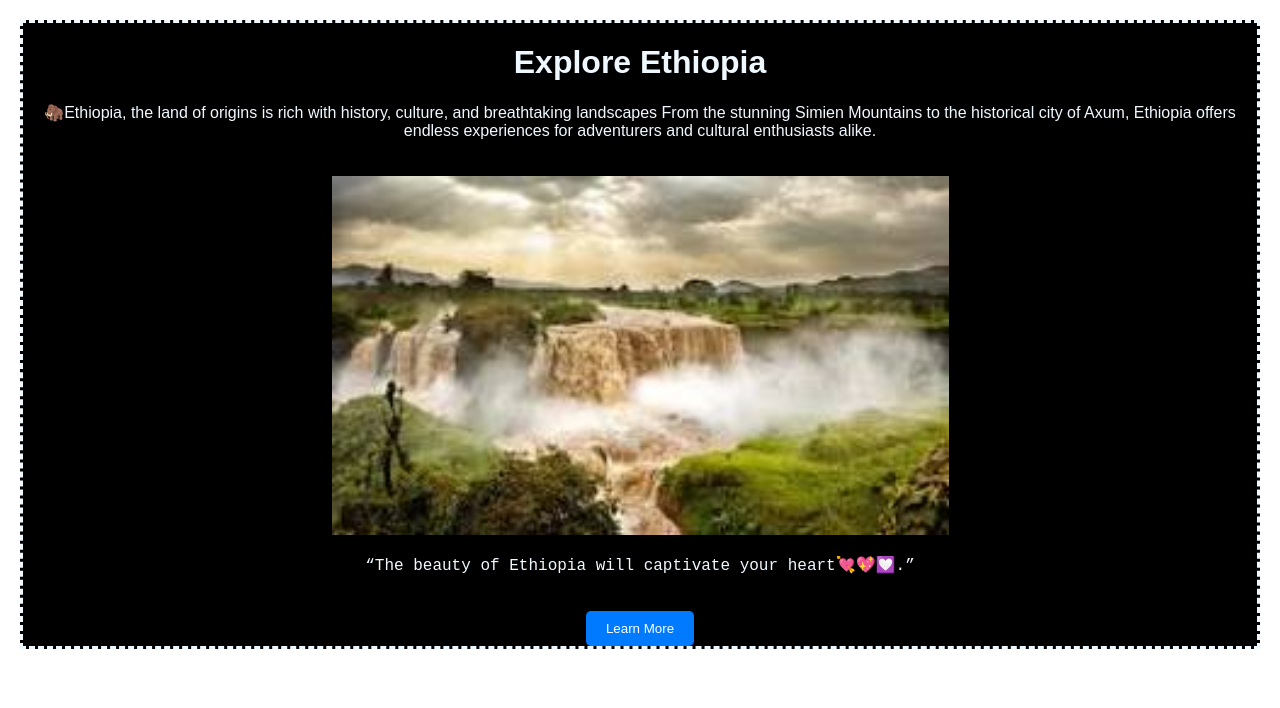
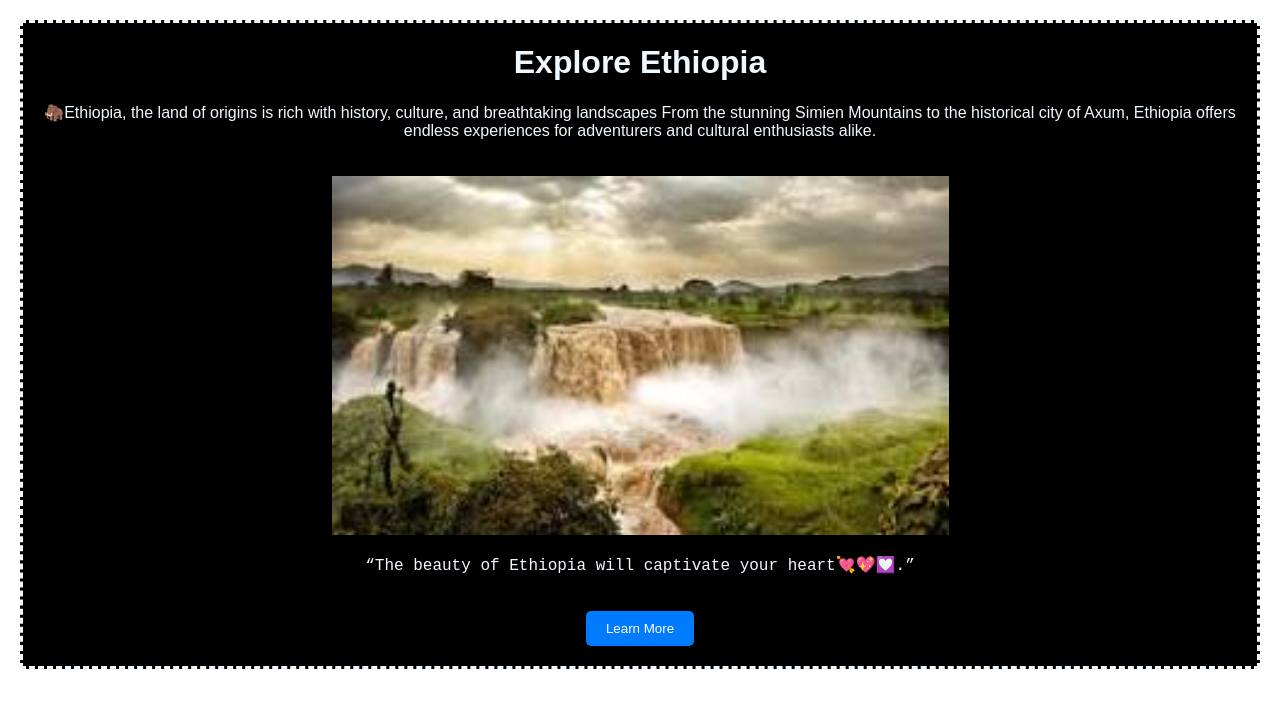
Before and after one commit to DesuSefiw/Ethiopia-explore, a React (Create React App) app: page / in a window 1280 px wide. Shown: the top 708 px of the page. Built offline with nearby package versions, Linux system fonts and the light colour scheme.

Commit message:
Update HomePage.css

```diff
--- a/src/pages/HomePage.css
+++ b/src/pages/HomePage.css
@@ -5,6 +5,8 @@
     background-color: black;
     color: aliceblue;
     border-style: dashed;
+  margin-bottom: 20px;
+    padding-bottom: 20px;
 
   }
   /* Slideshow container to hold the images */
```
